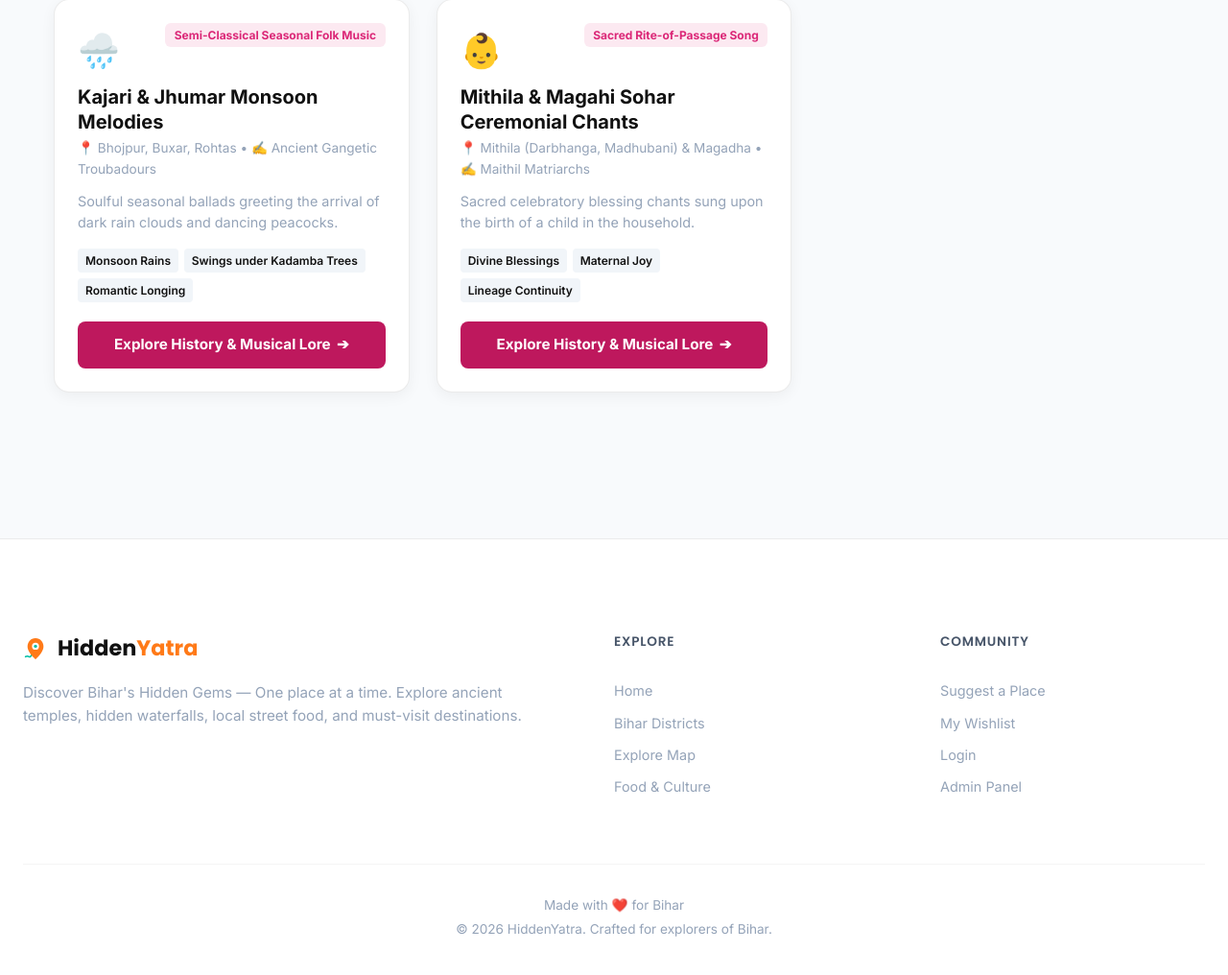
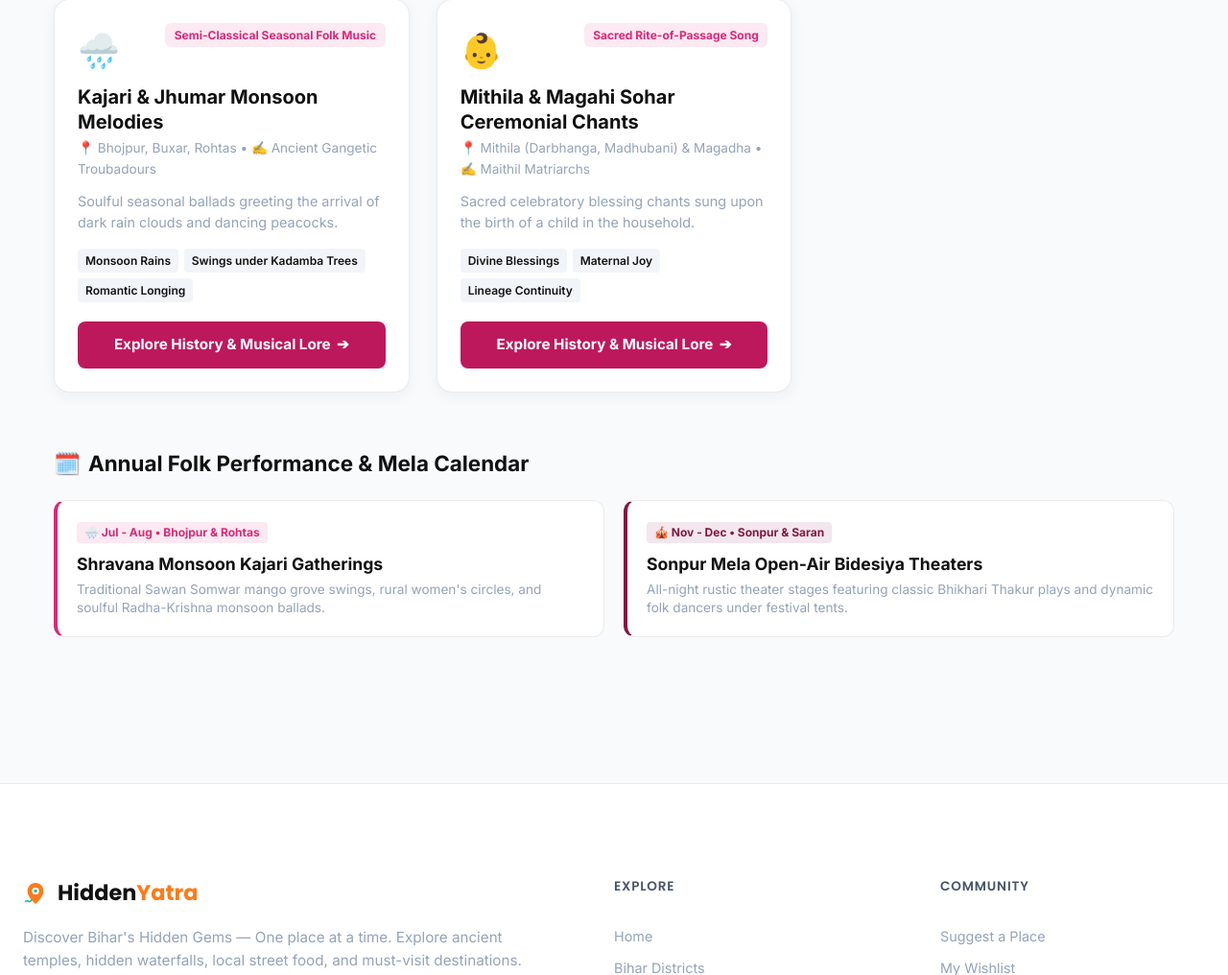
Before and after one commit to mrakarshmehta/tejas26-singularity, a Flask app: page /performing-arts in a window 1280 px wide. Shown: the part 1279-2295 px from the top of the page at 96% size. Before the commit the page ends 2255 px from the top, so only its background shows below. Run offline with Flask 3, Linux system fonts and the light colour scheme.

Commit message:
feat(templates): add seasonal calendar and troupe directory to performing arts view

```diff
--- a/templates/performing_arts.html
+++ b/templates/performing_arts.html
@@ -83,5 +83,37 @@
             {% endfor %}
         </div>
     </div>
+
+    <!-- Seasonal Performance Calendar -->
+    <div style="margin-bottom: 3.5rem;">
+        <h2 style="font-size: 1.4rem; font-weight: 700; margin-bottom: 1.25rem; display: flex; align-items: center; gap: 0.5rem;">
+            <span>🗓️</span> Annual Folk Performance & Mela Calendar
+        </h2>
+        <div style="display: grid; grid-template-columns: repeat(auto-fit, minmax(320px, 1fr)); gap: 1.25rem;">
+            <div style="background: var(--card-bg, #ffffff); border: 1px solid var(--border-color, #e2e8f0); border-radius: 12px; padding: 1.25rem; border-left: 4px solid #db2777;">
+                <span style="font-size: 0.75rem; font-weight: 700; background: rgba(219, 39, 119, 0.1); color: #db2777; padding: 0.2rem 0.5rem; border-radius: 4px;">
+                    🌧️ Jul - Aug • Bhojpur & Rohtas
+                </span>
+                <h3 style="font-size: 1.1rem; font-weight: 700; margin: 0.4rem 0 0.2rem 0; color: var(--text-primary, #0f172a);">
+                    Shravana Monsoon Kajari Gatherings
+                </h3>
+                <p style="font-size: 0.85rem; color: var(--text-muted, #475569); margin: 0; line-height: 1.4;">
+                    Traditional Sawan Somwar mango grove swings, rural women's circles, and soulful Radha-Krishna monsoon ballads.
+                </p>
+            </div>
+
+            <div style="background: var(--card-bg, #ffffff); border: 1px solid var(--border-color, #e2e8f0); border-radius: 12px; padding: 1.25rem; border-left: 4px solid #831843;">
+                <span style="font-size: 0.75rem; font-weight: 700; background: rgba(131, 24, 67, 0.1); color: #831843; padding: 0.2rem 0.5rem; border-radius: 4px;">
+                    🎪 Nov - Dec • Sonpur & Saran
+                </span>
+                <h3 style="font-size: 1.1rem; font-weight: 700; margin: 0.4rem 0 0.2rem 0; color: var(--text-primary, #0f172a);">
+                    Sonpur Mela Open-Air Bidesiya Theaters
+                </h3>
+                <p style="font-size: 0.85rem; color: var(--text-muted, #475569); margin: 0; line-height: 1.4;">
+                    All-night rustic theater stages featuring classic Bhikhari Thakur plays and dynamic folk dancers under festival tents.
+                </p>
+            </div>
+        </div>
+    </div>
 </div>
 {% endblock %}
```
